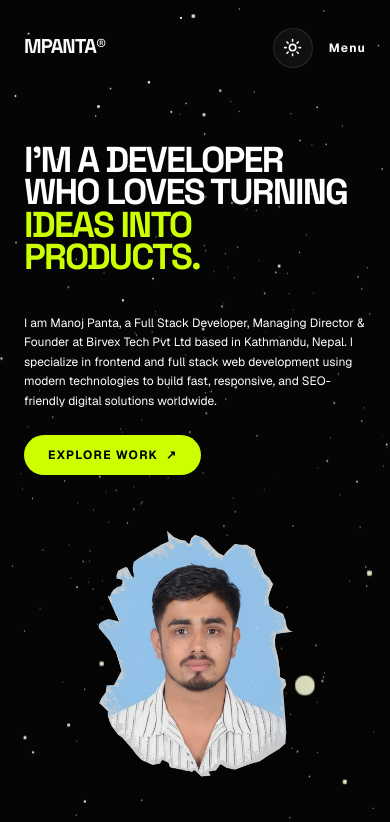
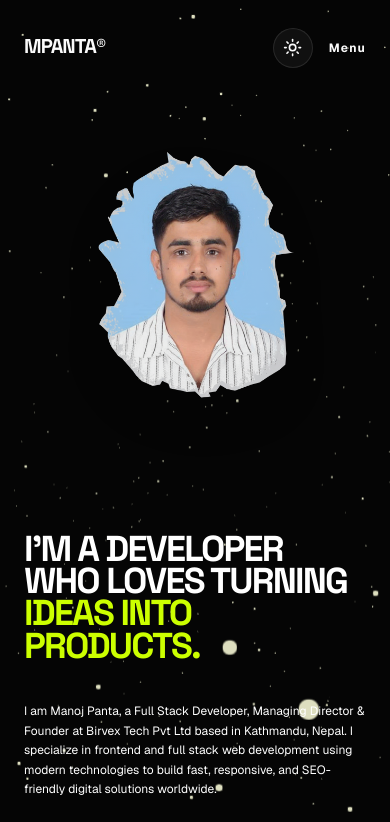
Before and after one commit to manojpanta1230/Myportfolio, a Next.js app: page / in a window 390 px wide. Shown: the top 822 px of the page. Built offline with nearby package versions, Linux system fonts and the light colour scheme; no server answers; the database is empty.

Commit message:
feat: add Hero component with 3D particle background and animations

```diff
--- a/src/components/Hero.tsx
+++ b/src/components/Hero.tsx
@@ -87,14 +87,14 @@ export default function Hero({ settings }: { settings?: any }) {
   return (
     <section ref={containerRef} className="relative min-h-screen w-full flex flex-col justify-center overflow-hidden bg-background text-foreground py-20 md:py-0" id="hero">
       {/* 3D Background */}
-      <div className="absolute inset-0 z-0">
+      <div className="absolute inset-0 z-0 pointer-events-none">
         <Canvas camera={{ position: [0, 0, 1] }}>
           <ParticleSystem />
         </Canvas>
       </div>
 
       {/* Content */}
-      <div className="container mx-auto px-6 relative z-10 pointer-events-none flex flex-col md:flex-row items-center justify-between h-auto md:h-full pt-16 md:pt-0">
+      <div className="container mx-auto px-6 relative z-10 pointer-events-none flex flex-col-reverse md:flex-row items-center justify-between h-auto md:h-full pt-16 md:pt-0 gap-12 md:gap-0">
 
         {/* Left Side: Text */}
         <motion.div
@@ -102,7 +102,7 @@ export default function Hero({ settings }: { settings?: any }) {
           variants={container}
           initial="hidden"
           animate={isReady ? "show" : "hidden"}
-          className="flex flex-col items-start gap-4 w-full md:w-[60%] lg:w-[55%] relative pointer-events-auto"
+          className="flex flex-col items-start gap-4 w-full md:w-[60%] lg:w-[55%] relative pointer-events-auto mt-4 md:mt-0"
         >
 
           <motion.h1
@@ -163,7 +163,7 @@ export default function Hero({ settings }: { settings?: any }) {
           initial={{ opacity: 0, scale: 0.8 }}
           animate={isReady ? { opacity: 1, scale: 1 } : { opacity: 0, scale: 0.8 }}
           transition={{ delay: 0.4, duration: 1, ease: [0.76, 0, 0.24, 1] }}
-          className="w-full md:w-[40%] lg:w-[45%] flex justify-center lg:justify-end mt-12 md:mt-0 pointer-events-auto relative z-10"
+          className="w-full md:w-[40%] lg:w-[45%] flex justify-center lg:justify-end pointer-events-auto relative z-10 mb-4 md:mb-0"
         >
           <motion.div
             animate={{ y: [-15, 15, -15] }}
```
